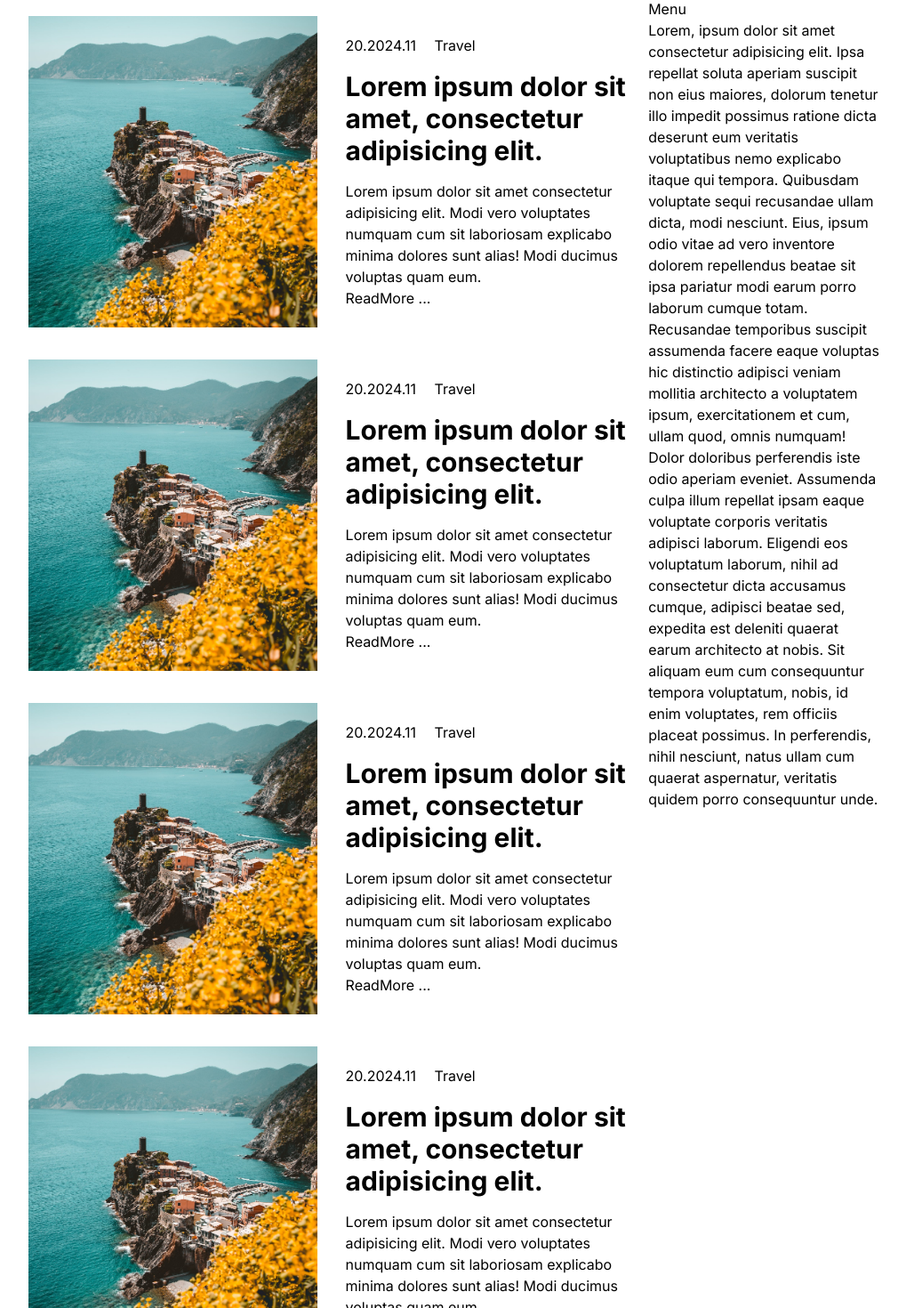
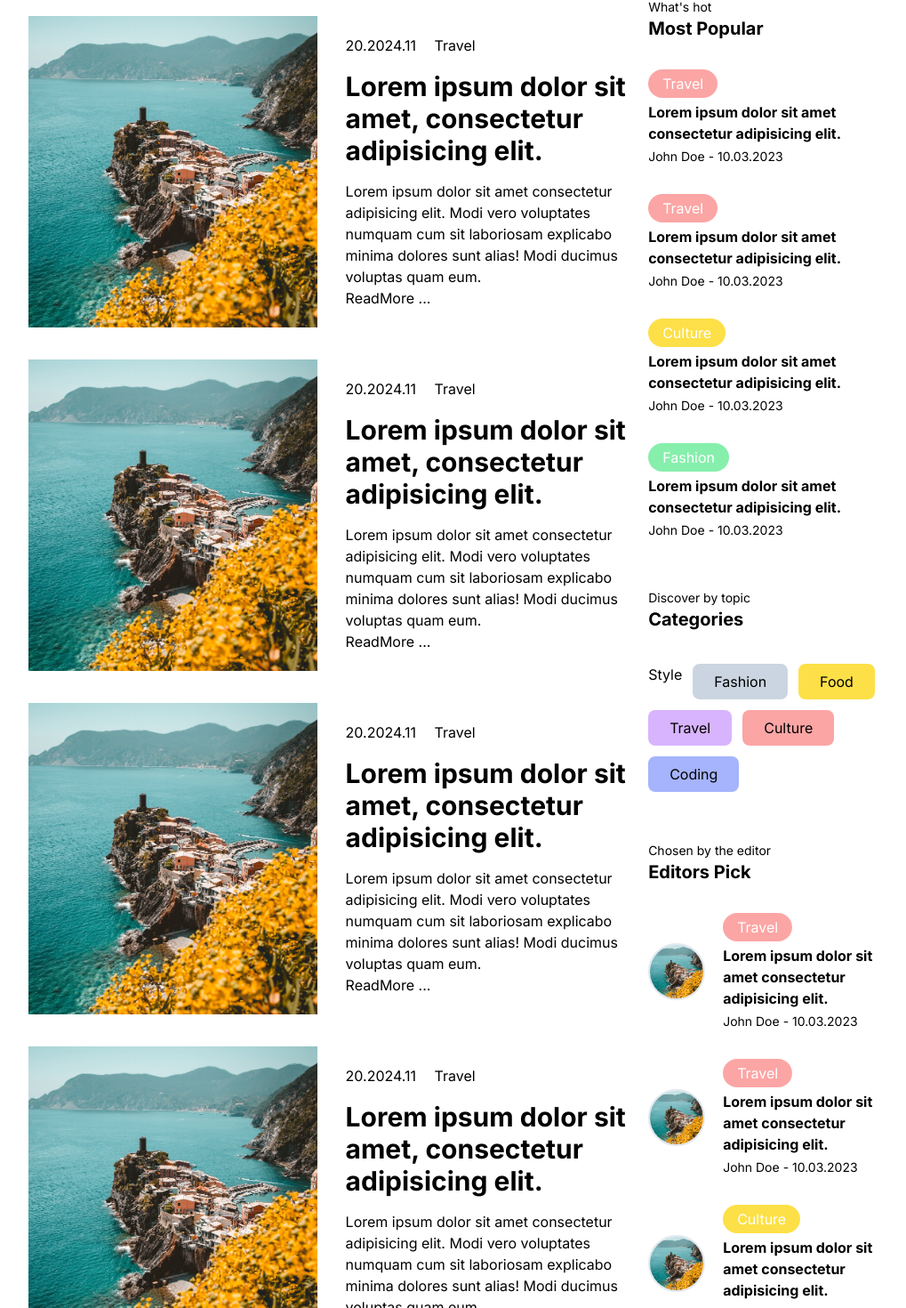
Before and after one commit to tharuAnish/Web-log, a Next.js app: page / in a window 1280 px wide. Shown: the part 1183-2653 px from the top of the page at 89% size, without its empty margins (128-1147 px from the left). Built offline with nearby package versions, Linux system fonts and the light colour scheme.

Commit message:
menu created , with menu posts and menu catagories

```diff
--- a/src/components/menu/Menu.jsx
+++ b/src/components/menu/Menu.jsx
@@ -1,28 +1,18 @@
-import React from "react"
+import MenuPosts from "./MenuPosts"
+import MenuCategories from "./MenuCategories"
 
 export default function Menu() {
   return (
-    <div clasName="grid-cols-2 bg-green-200">
-      Menu
-      <p>
-        Lorem, ipsum dolor sit amet consectetur adipisicing elit. Ipsa repellat
-        soluta aperiam suscipit non eius maiores, dolorum tenetur illo impedit
-        possimus ratione dicta deserunt eum veritatis voluptatibus nemo
-        explicabo itaque qui tempora. Quibusdam voluptate sequi recusandae ullam
-        dicta, modi nesciunt. Eius, ipsum odio vitae ad vero inventore dolorem
-        repellendus beatae sit ipsa pariatur modi earum porro laborum cumque
-        totam. Recusandae temporibus suscipit assumenda facere eaque voluptas
-        hic distinctio adipisci veniam mollitia architecto a voluptatem ipsum,
-        exercitationem et cum, ullam quod, omnis numquam! Dolor doloribus
-        perferendis iste odio aperiam eveniet. Assumenda culpa illum repellat
-        ipsam eaque voluptate corporis veritatis adipisci laborum. Eligendi eos
-        voluptatum laborum, nihil ad consectetur dicta accusamus cumque,
-        adipisci beatae sed, expedita est deleniti quaerat earum architecto at
-        nobis. Sit aliquam eum cum consequuntur tempora voluptatum, nobis, id
-        enim voluptates, rem officiis placeat possimus. In perferendis, nihil
-        nesciunt, natus ullam cum quaerat aspernatur, veritatis quidem porro
-        consequuntur unde.
-      </p>
+    <div className="grid-cols-2">
+      <h2 className="text-sm text-opacity-90">{"What's hot"}</h2>
+      <h1 className="text-xl font-bold">Most Popular</h1>
+      <MenuPosts withImage={false} />
+      <h2 className="text-sm text-opacity-90">Discover by topic</h2>
+      <h1 className="text-xl font-bold">Categories</h1>
+      <MenuCategories />
+      <h2 className="text-sm text-opacity-90">Chosen by the editor</h2>
+      <h1 className="text-xl font-bold">Editors Pick</h1>
+      <MenuPosts withImage={true} />
     </div>
   )
 }
--- /dev/null
+++ b/src/components/menu/MenuCategories.jsx
@@ -0,0 +1,28 @@
+import Link from "next/link"
+
+const MenuCategories = () => {
+  return (
+    <div className="mt-9 mb-14 flex flex-wrap gap-3">
+      <Link href="/blog?cat=style" className="">
+        Style
+      </Link>
+      <Link href="/blog" className="py-2 px-6 bg-slate-300 rounded-lg">
+        Fashion
+      </Link>
+      <Link href="/blog" className="py-2 px-6 bg-yellow-300 rounded-lg">
+        Food
+      </Link>
+      <Link href="/blog" className="py-2 px-6 bg-purple-300 rounded-lg">
+        Travel
+      </Link>
+      <Link href="/blog" className="py-2 px-6 bg-red-300 rounded-lg">
+        Culture
+      </Link>
+      <Link href="/blog" className="py-2 px-6 bg-indigo-300 rounded-lg">
+        Coding
+      </Link>
+    </div>
+  )
+}
+
+export default MenuCategories
--- /dev/null
+++ b/src/components/menu/MenuPosts.jsx
@@ -0,0 +1,114 @@
+import Image from "next/image"
+import Link from "next/link"
+
+const MenuPosts = ({ withImage }) => {
+  return (
+    <div className="mt-8 mb-14 flex flex-col gap-8">
+      {/* Post 1 */}
+      <Link href="/" className="flex items-center gap-5">
+        {withImage && (
+          <div className="relative shrink-0 w-16 h-16">
+            <Image
+              src="/p1.jpeg"
+              alt="Post Image 1"
+              fill
+              className="rounded-full  object-cover border-2"
+            />
+          </div>
+        )}
+        <div className="flex-4 flex flex-col gap-1">
+          <span className="py-1 px-4 w-max text-white rounded-full bg-red-300">
+            Travel
+          </span>
+          <h3 className="font-bold">
+            Lorem ipsum dolor sit amet consectetur adipisicing elit.
+          </h3>
+          <div className="text-opacity-90 text-sm">
+            <span>John Doe</span>
+            <span> - 10.03.2023</span>
+          </div>
+        </div>
+      </Link>
+
+      {/* Post 2 */}
+      <Link href="/" className="flex items-center gap-5">
+        {withImage && (
+          <div className="relative shrink-0 w-16 h-16">
+            <Image
+              src="/p1.jpeg"
+              alt="Post Image 2"
+              fill
+              className="rounded-full object-cover border-2"
+            />
+          </div>
+        )}
+        <div className="flex-4 flex flex-col gap-1">
+          <span className="py-1 px-4 w-max text-white rounded-full bg-red-300">
+            Travel
+          </span>
+          <h3 className="font-bold">
+            Lorem ipsum dolor sit amet consectetur adipisicing elit.
+          </h3>
+          <div className="text-opacity-90 text-sm">
+            <span>John Doe</span>
+            <span> - 10.03.2023</span>
+          </div>
+        </div>
+      </Link>
+
+      {/* Post 3 */}
+      <Link href="/" className="flex items-center gap-5">
+        {withImage && (
+          <div className="relative shrink-0 w-16 h-16">
+            <Image
+              src="/p1.jpeg"
+              alt="Post Image 3"
+              fill
+              className="rounded-full object-cover border-2"
+            />
+          </div>
+        )}
+        <div className="flex-4 flex flex-col gap-1">
+          <span className="py-1 px-4 w-max text-white rounded-full bg-yellow-300">
+            Culture
+          </span>
+          <h3 className="font-bold">
+            Lorem ipsum dolor sit amet consectetur adipisicing elit.
+          </h3>
+          <div className="text-opacity-90 text-sm">
+            <span>John Doe</span>
+            <span> - 10.03.2023</span>
+          </div>
+        </div>
+      </Link>
+
+      {/* Post 4 */}
+      <Link href="/" className="flex items-center gap-5">
+        {withImage && (
+          <div className="relative shrink-0 w-16 h-16">
+            <Image
+              src="/p1.jpeg"
+              alt="Post Image 4"
+              fill
+              className="rounded-full object-cover border-2"
+            />
+          </div>
+        )}
+        <div className=" flex-4 flex flex-col gap-1">
+          <span className="py-1 px-4 bg-green-300 w-max text-white rounded-full ">
+            Fashion
+          </span>
+          <h3 className="font-bold">
+            Lorem ipsum dolor sit amet consectetur adipisicing elit.
+          </h3>
+          <div className="text-opacity-90 text-sm">
+            <span>John Doe</span>
+            <span> - 10.03.2023</span>
+          </div>
+        </div>
+      </Link>
+    </div>
+  )
+}
+
+export default MenuPosts
```
